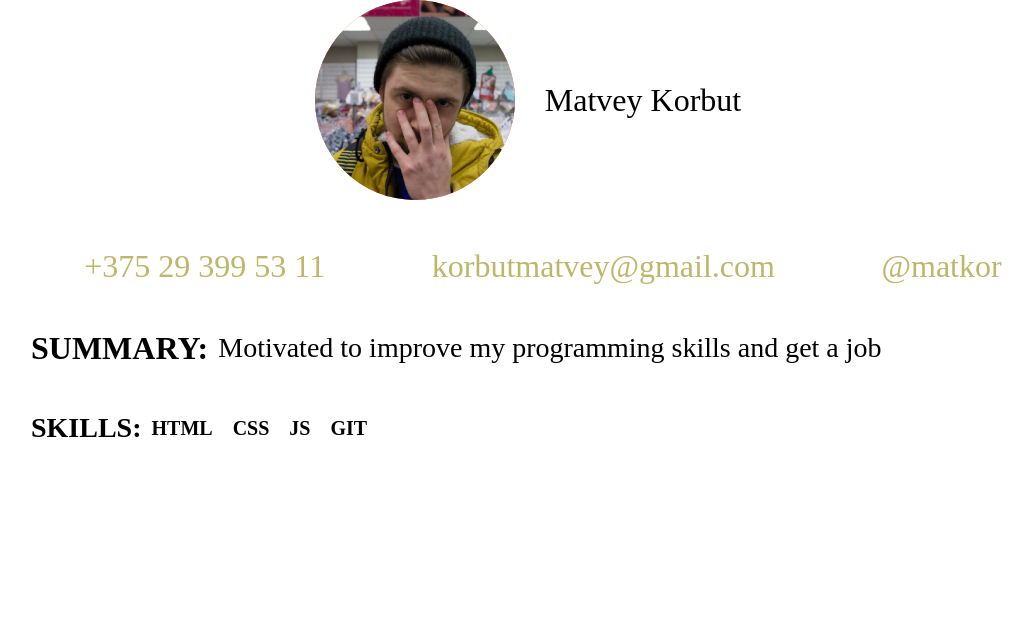
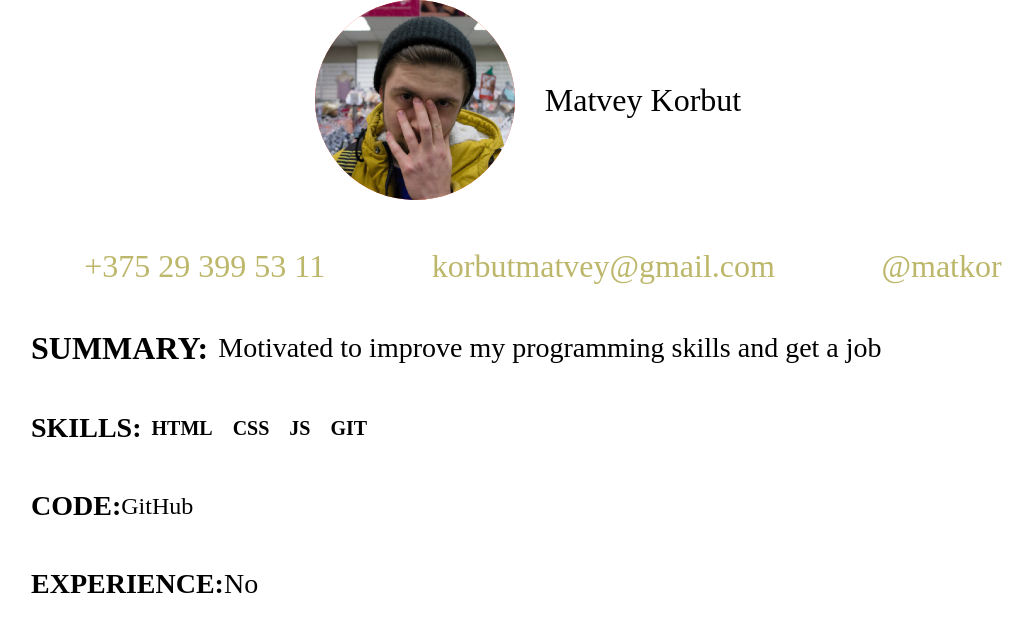
Before and after one commit to MatveyKorbut/rsschool-2019Q1-cv, a plain HTML site: page index.html in a window 1280 px wide. Shown: the whole page, without its empty margins (97-1130 px from the left). Drawn offline with Linux system fonts and the light colour scheme.

Commit message:
feat: add experience

```diff
--- a/index.html
+++ b/index.html
@@ -36,6 +36,14 @@
           <li>GIT</li>
         </ul>
       </section>
+      <section class="container code">
+          <h2>Code:</h2>
+          <a href="https://github.com/MatveyKorbut">GitHub</a>
+      </section>
+      <section class="container flex">
+          <h2>experience:</h2>
+          <p>No</p>
+      </section>
 
   </main>
 </body>
```
